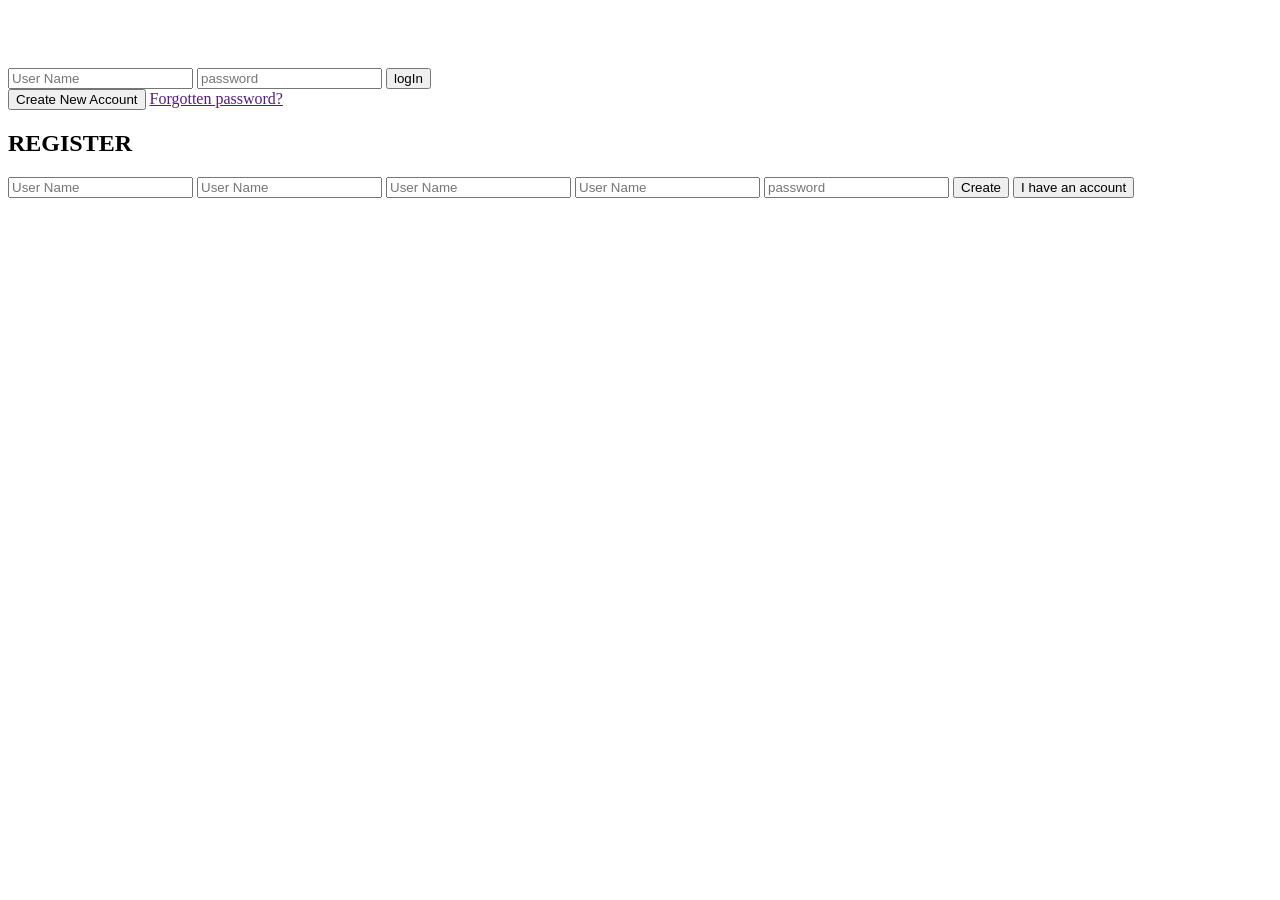
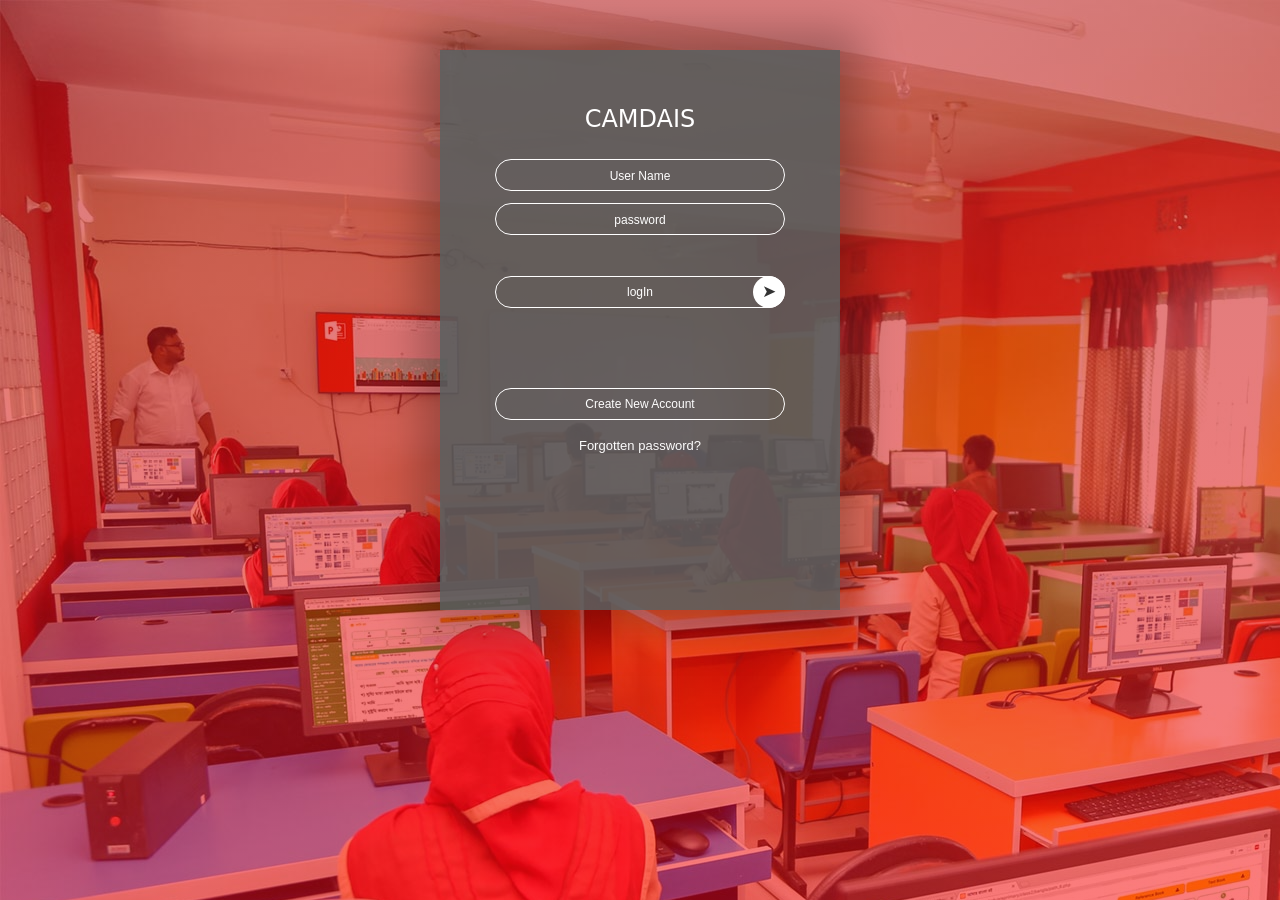
Before and after one commit to devanamul/CAMDAIS, a Django app: page /signin/ in a window 1280 px wide. Before the commit the page ends 198 px from the top, so only its background shows below. Run offline with Django 4.2, Linux system fonts and the light colour scheme.

Commit message:
login signup page done

```diff
--- a/CAMDAIS/CAMDAIS/static/CAMDAIS/login.css
+++ b/CAMDAIS/CAMDAIS/static/CAMDAIS/login.css
@@ -2,3 +2,152 @@
     margin: 0;
     padding: 0;
 }
+body{
+    background-image: linear-gradient(rgba(184, 18, 18, 0.548),rgba(248, 9, 9, 0.534)),url("../media/CAMDAIS/aysabari.jpeg");
+
+}
+.head{
+    height: 100px;
+    width: 100%;
+    box-shadow: #333;
+}
+.img{
+    float: left;
+    width: 300px;
+    height: 100px;
+}
+.container{
+    width: 100%;
+    height: 900px;
+    font-family: sans-serif;
+    display: flex;
+    align-items: center;
+    justify-content: center;
+}
+.card{
+    width: 400px;
+    height: 800px;
+    perspective: 1000px;
+}
+.inner-box{
+   position: relative;
+   width: 100%;
+   height: 100%;
+   transform-style: preserve-3d;
+   transition: transform 1s;
+}
+.card-front{
+    position:absolute;
+    width: 100%;
+    height: 70%;
+    background-position: center;
+    background-size: cover;
+    background-color: rgba(86, 94, 94, 0.877);
+    padding: 55px;
+    box-sizing: border-box;
+    backface-visibility: hidden;
+    box-shadow: 0 0 40px 20px rgba(0,0,0,0.26);
+}
+.card-back{
+    position:absolute;
+    width: 100%;
+    height: 100%;
+    background-position: center;
+    background-size: cover;
+    background-color: rgba(86, 94, 94, 0.877);
+    padding: 55px;
+    box-sizing: border-box;
+    backface-visibility: hidden;
+    box-shadow: 0 0 40px 20px rgba(0,0,0,0.26);
+}
+.card-back{
+    transform: rotateY(180deg);
+}
+.card h2{
+    color: rgb(245, 237, 237);
+    font-weight: normal;
+    font-size: 24px;
+    text-align: center;
+    margin-bottom: 20px;
+}
+.input-box{
+    width: 100%;
+    background:transparent;
+    border: 1px solid #fff;
+    margin:6px 0;
+    height: 32px;
+    border-radius: 20px;
+    padding: 0 10px;
+    box-sizing: border-box;
+    outline: none;
+    text-align: center;
+    color:#fff;
+}
+::placeholder{
+    color:#fff;
+    font-size: 12px;
+}
+button{
+    width: 100%;
+    background:transparent;
+    border:1px solid #fff;
+    margin: 35px 0 10px;
+    height: 32px;
+    font-size: 12px;
+    border-radius: 20px;
+    padding:0 10px;
+    box-sizing: border-box;
+    outline:none;
+    color: #fff;
+    cursor: pointer;
+}
+.submit-btn{
+    position: relative;
+}
+.submit-btn::after{
+    content:'\27a4';
+    color: #333;
+    line-height: 32px;
+    font-size: 17px;
+    height: 32px;
+    width: 32px;
+    border-radius: 50%;
+    background:#fff;
+    position: absolute;
+    right: -1px;
+    top: -1px;
+}
+span{
+    font-size: 13px;
+    margin-left: 10px;
+}
+.card .btn{
+    margin-top: 70px;
+}
+.card a{
+    color: rgb(252, 252, 252);
+    text-decoration: none;
+    display: block;
+    text-align: center;
+    font-size: 13px;
+    margin-top: 8px;
+}
+.card h5{
+    color: #ebeade;
+}
+.footer {
+    height: 100px;
+    width: 100%;
+}
+.f_left{
+    float: left;
+    width: 50%;
+    height: 100%;
+    background-color: rgba(104, 109, 82, 0.644);
+}
+.f_right{
+    float: left;
+    width: 50%;
+    height: 100%;
+    background-color: rgba(93, 97, 97, 0.788);
+}
--- a/CAMDAIS/CAMDAIS/templates/CAMDAIS/login.html
+++ b/CAMDAIS/CAMDAIS/templates/CAMDAIS/login.html
@@ -4,14 +4,16 @@
 	<meta charset="utf-8">
 	<meta name="viewport" content="width=device-width, initial-scale=1">
 	<title>Login/SignUp</title>
+	<link rel="stylesheet" type="text/css" href="../static/CAMDAIS/login.css">
 </head>
 <body>
+<div class="container">
 	<div class="card">
         <div class="inner-box" id="card">
 
             <!-- Log in part -->
             <div class="card-front">
-                <h2 style="font-family: cursive; color:white; text-align: center;">khati Food</h2>
+                <h2 style="font-family: cursive; color:white; text-align: center;">CAMDAIS</h2>
                 <form action="" method="POST">
                     <form action="" method="POST">
                     	<input name="username" type="text" class="input-box" placeholder="User Name" required name="" id="">
@@ -38,7 +40,7 @@
             </div>
         </div>
     </div>
-
+</div>
     <script>
     let card = document.getElementById("card");
     function openRegister() {
```
Also changed, not shown: CAMDAIS/CAMDAIS/media/CAMDAIS/aysabari.jpeg (added).
